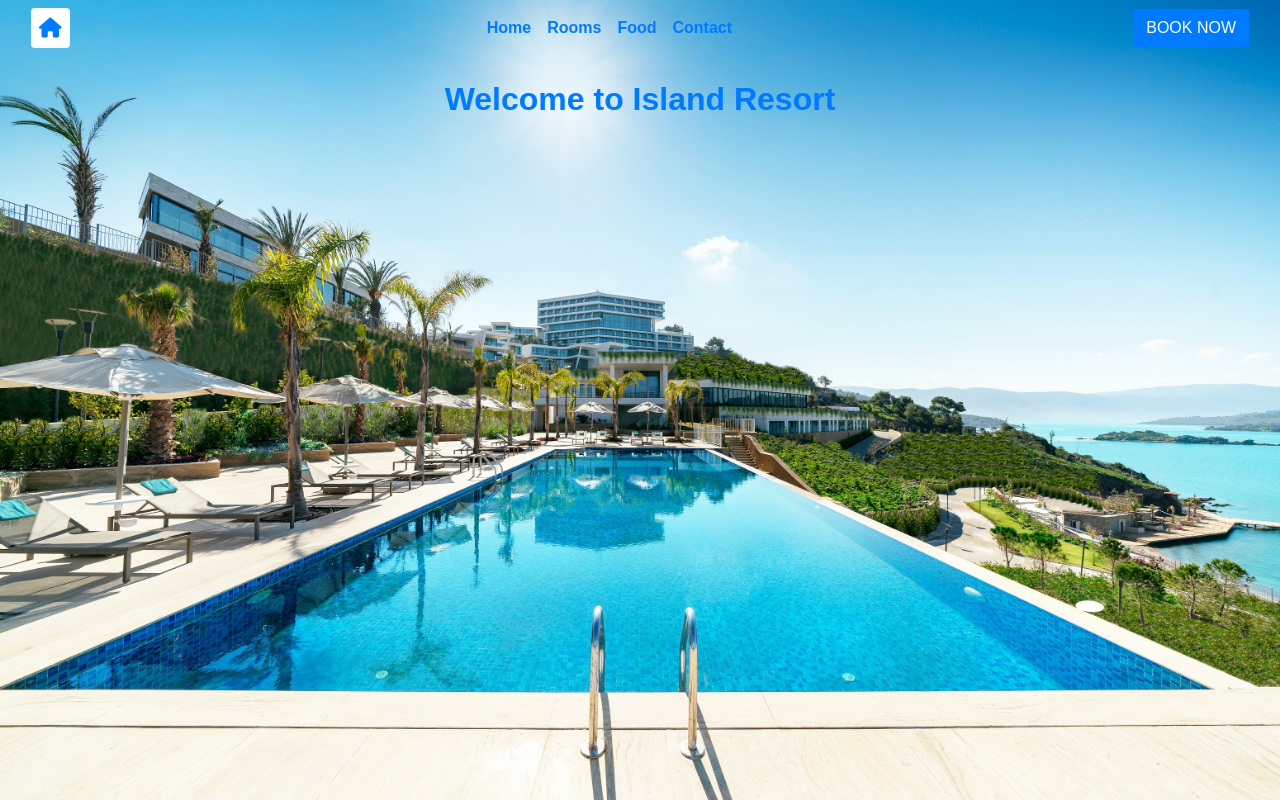
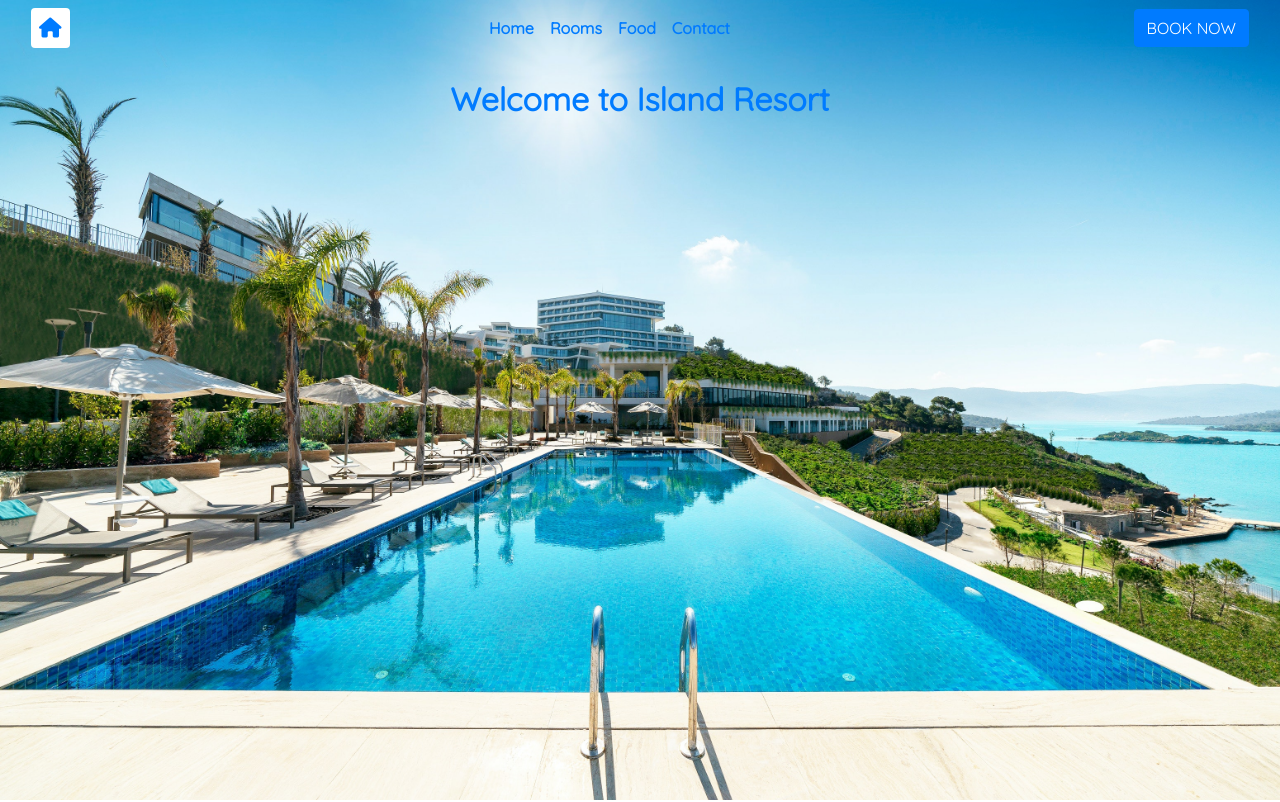
Before and after one commit to pooranjoyb/IslandResort, a React (Vite) app in the folder island_resort/: page / in a window 1280 px wide. Shown: the top 802 px of the page. Built offline with nearby package versions, Linux system fonts and the light colour scheme.

Commit message:
Updated font

```diff
--- a/island_resort/src/App.css
+++ b/island_resort/src/App.css
@@ -1,7 +1,7 @@
 body,
 html {
     height: 100%;
-    font-family: 'OpenSans', sans-serif;
+    font-family: 'QuickSand', sans-serif;
 }
 
 .bg {
```
